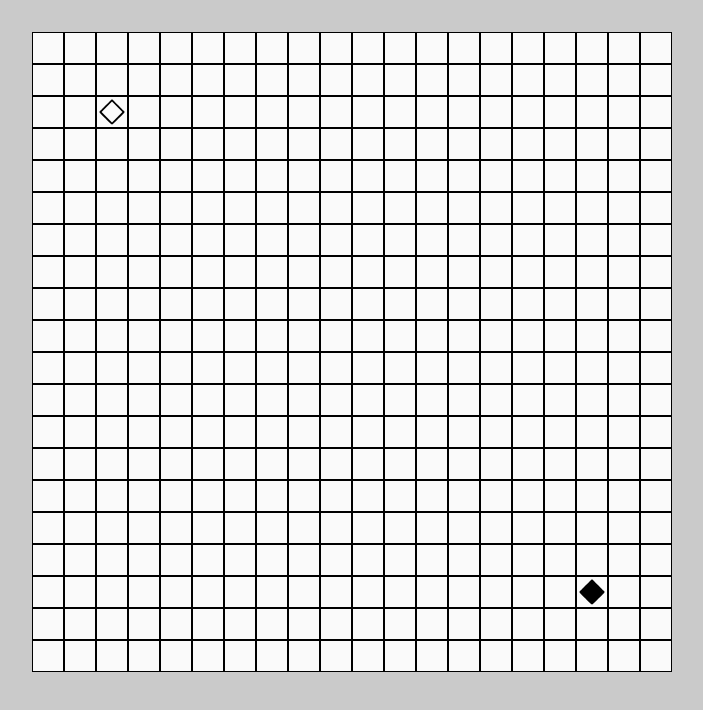
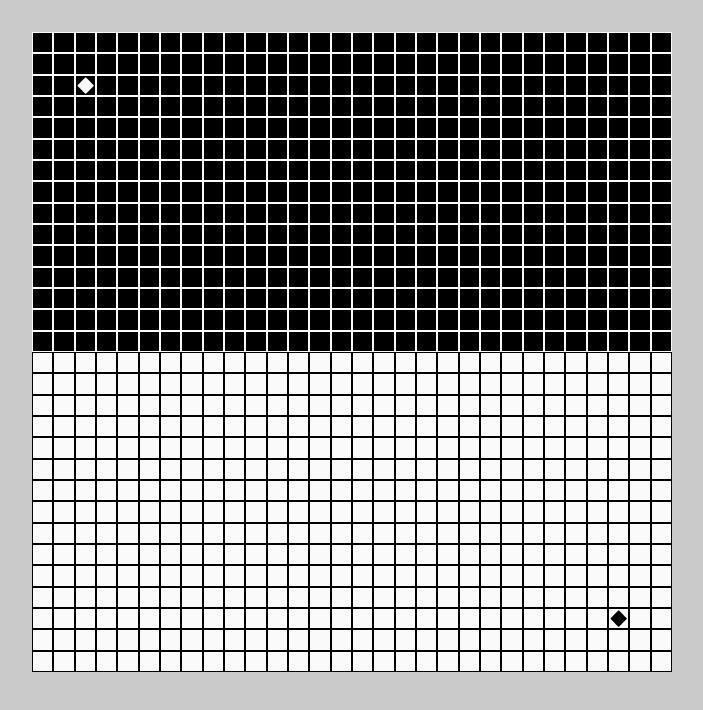
Before and after one commit to Ks-link/tile-wars, a plain HTML site: page index.html in a window 1280 px wide. Shown: the whole page, without its empty margins (288-991 px from the left). Drawn offline with Linux system fonts and the light colour scheme.

Commit message:
added flipped tiles and both players!

```diff
--- a/scripts/script.js
+++ b/scripts/script.js
@@ -7,9 +7,9 @@ const gridArray = [];
 let player1;
 let player2;
 
-const mapSize = 20;
-let player = [{ x: 10, y: 10 }];
-let food = generateFood();
+// const mapSize = 20;
+// let player = [{ x: 10, y: 10 }];
+// let food = generateFood();
 
 class Board {
     constructor(cols, rows) {
@@ -42,13 +42,19 @@ class Player {
 
 class Cell {
     constructor() {
-        this.filled = false;
-        // this.size = canvas.width / gameBoard.cols;
-        // this.elem = document.getElementById('cell');
+        this.flipped = false;
+        this.elem;
     }
 
-    newOwner(plasdfgsyer) {
+    flip() {
+        if (!this.flipped) {
+            this.elem.classList.add('flipped');
+            this.flipped = true;
 
+        } else if (this.flipped) {
+            this.elem.classList.remove('flipped');
+            this.flipped = false;
+        }
     }
 
 }
@@ -118,7 +124,7 @@ function createPlayers() {
         "whtPlayer",
         2,
         2,
-        '<svg clip-rule="evenodd" fill-rule="evenodd" stroke-linejoin="round" stroke-miterlimit="2" viewBox="0 0 24 24" xmlns="http://www.w3.org/2000/svg"><path d="m11.262 2.306c.196-.196.461-.306.738-.306s.542.11.738.306c1.917 1.917 7.039 7.039 8.956 8.956.196.196.306.461.306.738s-.11.542-.306.738c-1.917 1.917-7.039 7.039-8.956 8.956-.196.196-.461.306-.738.306s-.542-.11-.738-.306c-1.917-1.917-7.039-7.039-8.956-8.956-.196-.196-.306-.461-.306-.738s.11-.542.306-.738c1.917-1.917 7.039-7.039 8.956-8.956zm-7.573 9.694 8.311 8.311 8.311-8.311-8.311-8.311z" fill-rule="nonzero"/></svg>'
+        '<svg clip-rule="evenodd" fill-rule="evenodd" stroke-linejoin="round" stroke-miterlimit="2" viewBox="0 0 24 24" xmlns="http://www.w3.org/2000/svg"><path fill="#fafafa" d="m11.262 2.306c.196-.196.461-.306.738-.306s.542.11.738.306c1.917 1.917 7.039 7.039 8.956 8.956.196.196.306.461.306.738s-.11.542-.306.738c-1.917 1.917-7.039 7.039-8.956 8.956-.196.196-.461.306-.738.306s-.542-.11-.738-.306c-1.917-1.917-7.039-7.039-8.956-8.956-.196-.196-.306-.461-.306-.738s.11-.542.306-.738c1.917-1.917 7.039-7.039 8.956-8.956z" fill-rule="nonzero"/></svg>'
     );
     player2 = new Player(
         "blkPlayer",
@@ -133,7 +139,7 @@ function createPlayers() {
 
 
 
-const grid = new Board(20, 20);
+const grid = new Board(30, 30);
 
 function startGame() {
     createPlayers();
@@ -146,19 +152,22 @@ function startGame() {
     for (let c = 0; c < grid.cols; c++) {
         gridArray[c] = [];
         for (let r = 0; r < grid.rows; r++) {
-            const cell = new Cell();
-            gridArray[c][r] = cell;
+            gridArray[c][r] = new Cell();;
 
             // create game grid
-            const cellElem = createCell('div', 'cell');
-            gameBoard.appendChild(cellElem);
+            gridArray[c][r].elem = createCell('div', 'cell');
+            gameBoard.appendChild(gridArray[c][r].elem);
 
             // place players
             if (c === player1.x && r === player1.y) {
-                console.log(player1.svg);
-                cellElem.innerHTML = player1.svg;
+                gridArray[c][r].elem.innerHTML = player1.svg;
             } else if (c === player2.x && r === player2.y) {
-                cellElem.innerHTML = player2.svg;
+                gridArray[c][r].elem.innerHTML = player2.svg;
+            }
+
+            // set up flipped tiles
+            if (c < grid.cols / 2) {
+                gridArray[c][r].flip();
             }
         }
     }
--- a/styles/styles.css
+++ b/styles/styles.css
@@ -98,7 +98,7 @@ a:active {}
 }
 
 .flipped {
-	border: 1px solid fafafa;
+	border: 1px solid #fafafa;
 	background-color: #000;
 }
 
```
Also changed, not shown: index.html (+1 -2 lines).
